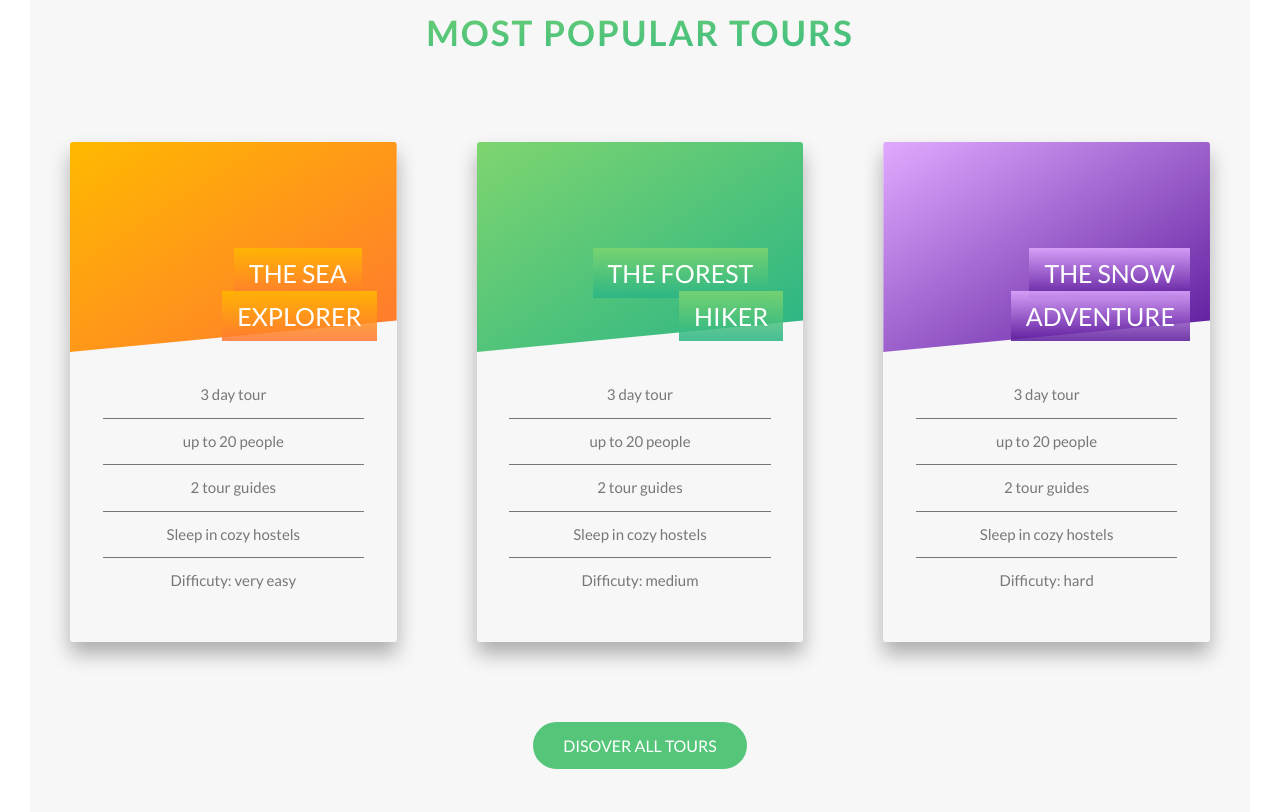
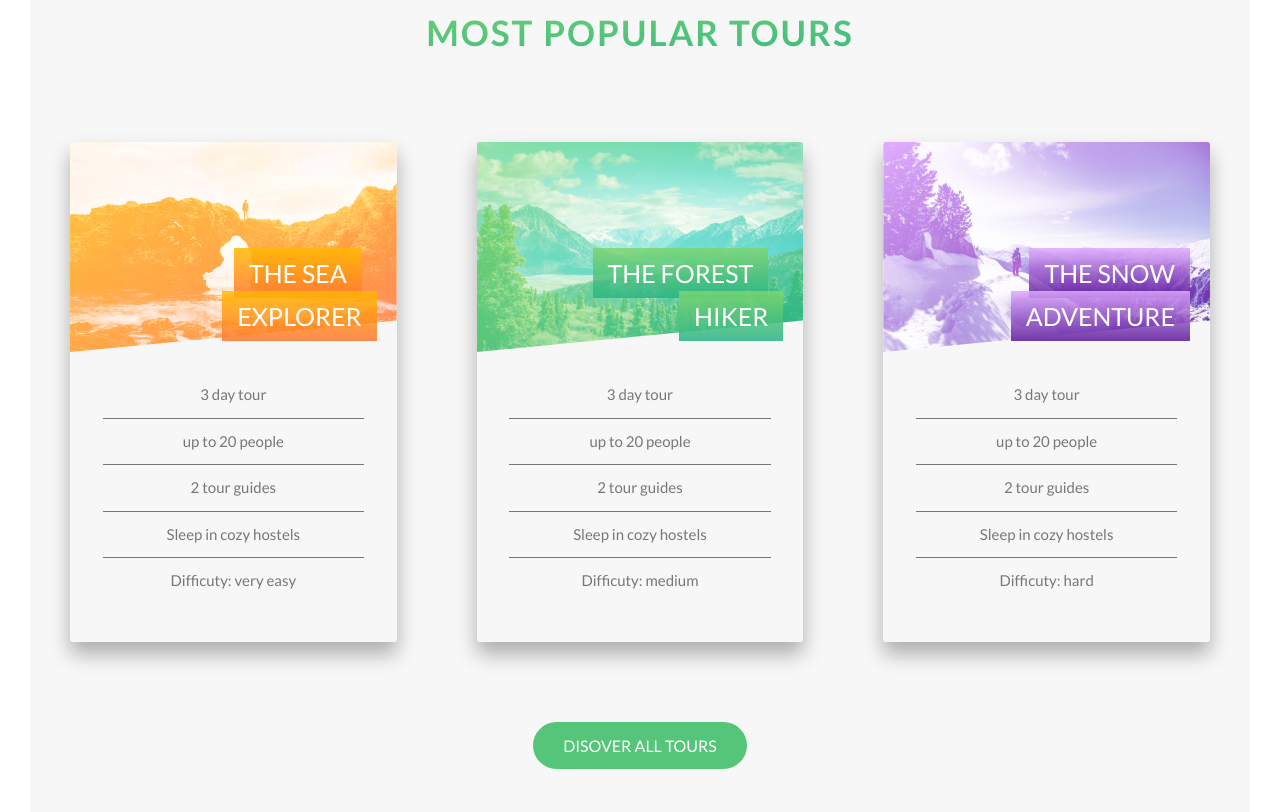
Before and after one commit to amankp77/natour, a plain HTML site: page index.html in a window 1280 px wide. Shown: the part 2348-3160 px from the top of the page. Drawn offline with Linux system fonts and the light colour scheme; the site is published under a folder, as on GitHub Pages, so addresses that start at the root find nothing.

Commit message:
changes for image

```diff
--- a/css/style.css
+++ b/css/style.css
@@ -263,13 +263,13 @@ body {
     height: 21rem;
     background-blend-mode: screen; }
     .card__picture-1 {
-      background-image: linear-gradient(to right bottom, #ffb900, #ff7730), url(../../img/nat-5.jpg);
+      background-image: linear-gradient(to right bottom, #ffb900, #ff7730), url(../img/nat-5.jpg);
       clip-path: polygon(0 0, 100% 0, 100% 85%, 0 100%); }
     .card__picture-2 {
-      background-image: linear-gradient(to right bottom, #7ed56f, #28b485), url(../../img/nat-6.jpg);
+      background-image: linear-gradient(to right bottom, #7ed56f, #28b485), url(../img/nat-6.jpg);
       clip-path: polygon(0 0, 100% 0, 100% 85%, 0 100%); }
     .card__picture-3 {
-      background-image: linear-gradient(to right bottom, #e0aaff, #5a189a), url(../../img/nat-7.jpg);
+      background-image: linear-gradient(to right bottom, #e0aaff, #5a189a), url(../img/nat-7.jpg);
       clip-path: polygon(0 0, 100% 0, 100% 85%, 0 100%); }
   .card__heading {
     text-align: right;
@@ -480,7 +480,7 @@ body {
   .section-booking .booking {
     padding: 6rem 8rem;
     height: 50rem;
-    background-image: linear-gradient(115deg, rgba(255, 255, 255, 0.9) 0%, rgba(255, 255, 255, 0.89) 50%, rgba(0, 0, 0, 0) 50%), url(/img/nat-10.jpg);
+    background-image: linear-gradient(115deg, rgba(255, 255, 255, 0.9) 0%, rgba(255, 255, 255, 0.89) 50%, rgba(0, 0, 0, 0) 50%), url(../img/nat-10.jpg);
     background-size: 100%;
     border-radius: 3px;
     box-shadow: 0 4rem 6rem rgba(0, 0, 0, 0.2); }
--- a/saas/components/_card.scss
+++ b/saas/components/_card.scss
@@ -80,17 +80,17 @@
         height: 21rem;
         background-blend-mode: screen;
         &-1{
-            background-image:linear-gradient(to right bottom , $color-secondary-light,$color-secondary-dark), url(../../img/nat-5.jpg);
+            background-image:linear-gradient(to right bottom , $color-secondary-light,$color-secondary-dark), url(../img/nat-5.jpg);
             clip-path: polygon(0 0,100% 0, 100% 85%,0 100%);
 
         }
         &-2{
-            background-image:linear-gradient(to right bottom , $color-primary-light,$color-primary-dark), url(../../img/nat-6.jpg);
+            background-image:linear-gradient(to right bottom , $color-primary-light,$color-primary-dark), url(../img/nat-6.jpg);
             clip-path: polygon(0 0,100% 0, 100% 85%,0 100%);
 
         }
         &-3{
-            background-image:linear-gradient(to right bottom , $color-4-light,$color-4-dark), url(../../img/nat-7.jpg);
+            background-image:linear-gradient(to right bottom , $color-4-light,$color-4-dark), url(../img/nat-7.jpg);
             clip-path: polygon(0 0,100% 0, 100% 85%,0 100%);
 
         }
--- a/saas/pages/_home.scss
+++ b/saas/pages/_home.scss
@@ -67,7 +67,7 @@
         background-image:linear-gradient(115deg,
                                           rgba(white,.9) 0% ,
                                         rgba(255, 255, 255, 0.89) 50% , rgba(0, 0, 0, 0) 50%),
-                                          url(/img/nat-10.jpg);
+                                          url(../img/nat-10.jpg);
         background-size: 100%;
         border-radius: 3px;
         box-shadow: 0 4rem 6rem rgba($color: #000000, $alpha: .2);
```
